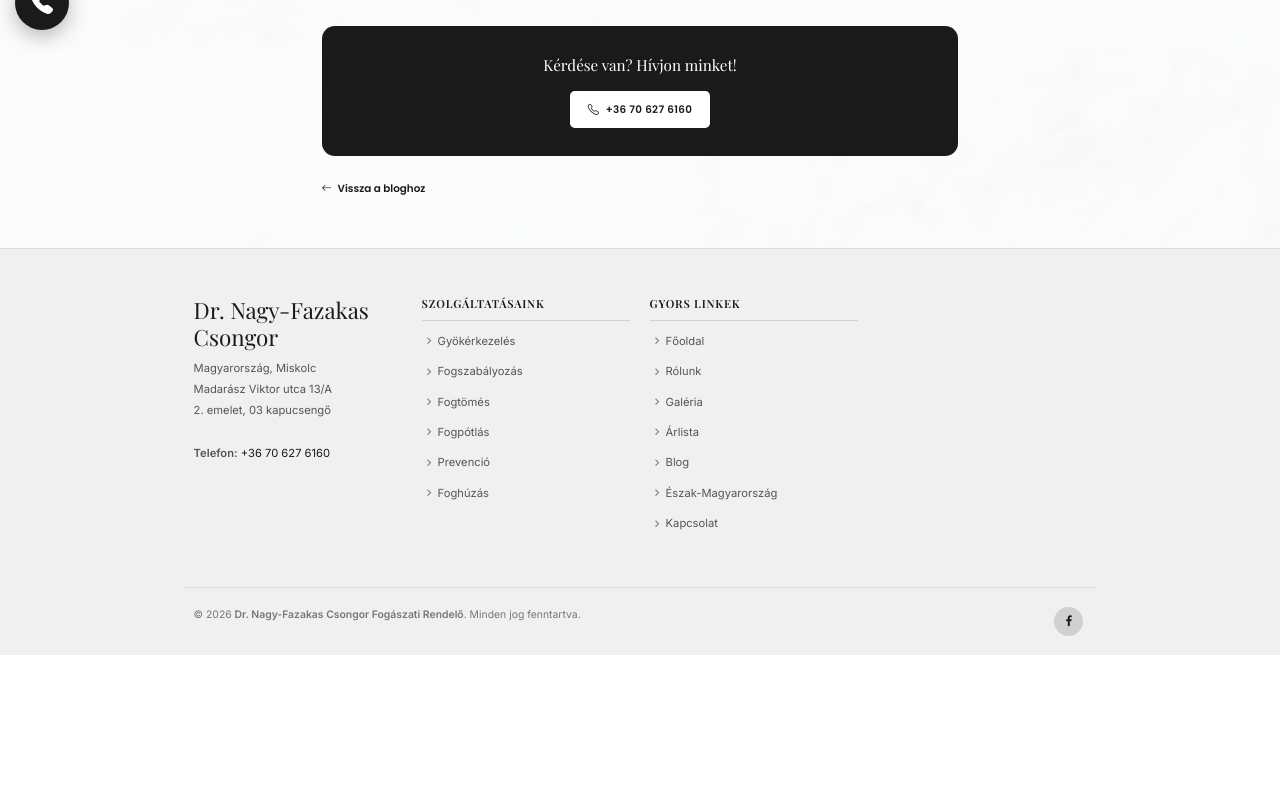
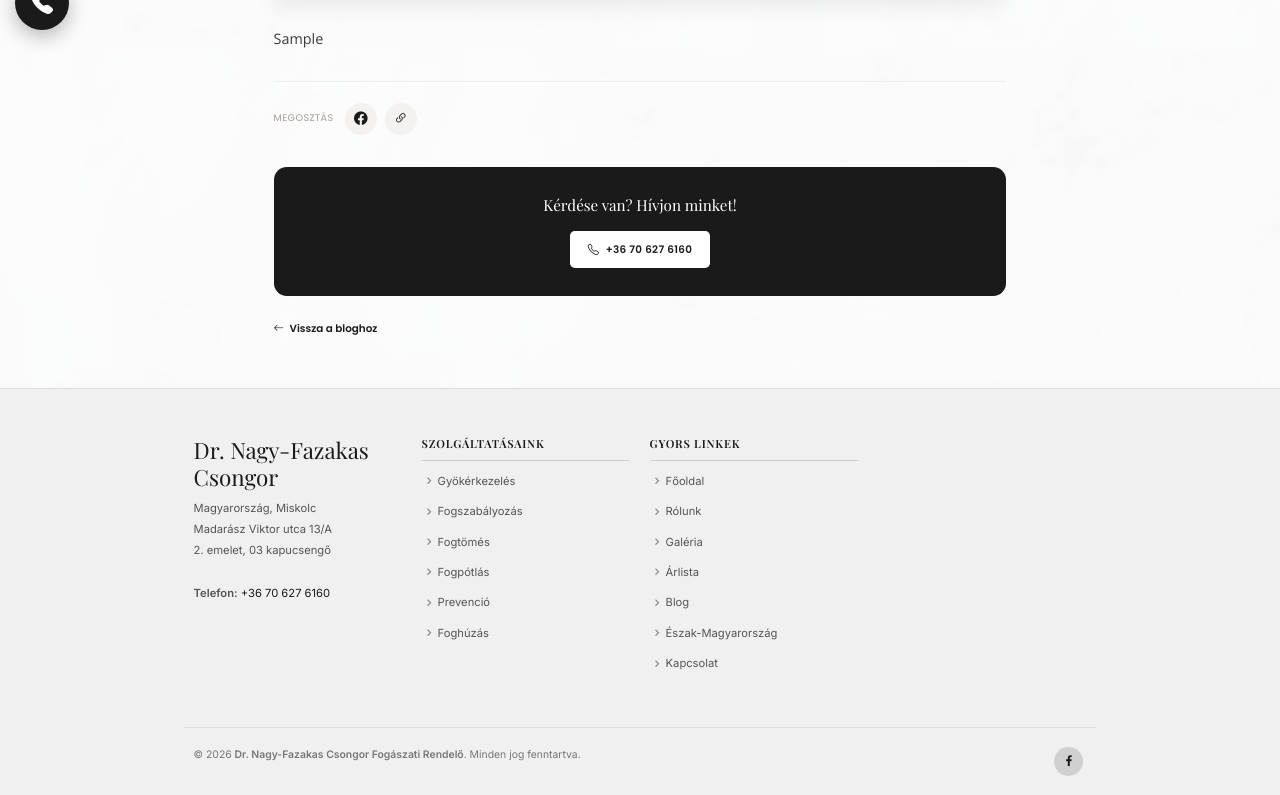
Before and after one commit to nfdoro/DentalClinicWebsite, a Laravel app: a page that uses resources/views/blog/show.blade.php in a window 1280 px wide. Shown: the part 751-1546 px from the top of the page. Before the commit the page ends 1406 px from the top, so only its background shows below. Run offline with Laravel 12, Linux system fonts and the light colour scheme; data comes from the database, SQL or seed files in the repository; tables that the repository leaves empty hold one stand-in row (values such as "Sample post"); some libraries are stand-ins or nearby versions.

Commit message:
feat: blog megosztas (facebook + link masolas) + cikk OG-meta, szolgaltatas-szintu szovegszelesseg/betumeret, bloglista bevezeto
- Bejegyzes: Facebook megosztas + link masolas gomb; og:type=article + article:* meta a szep megosztashoz
- Bejegyzes szoveg: 940px szelesseg + 18px/line-height 2, a szolgaltatasoldalakkal egysegesen
- Bloglista: bevezeto szoveg a Blog cim alatt

Co-Authored-By: Claude Opus 4.8 <noreply@anthropic.com>

```diff
--- a/public/custom.css
+++ b/public/custom.css
@@ -816,6 +816,15 @@ a.icon-box:hover {
   font-size: clamp(32px, 4vw, 54px);
   font-weight: 400; color: #1a1a1a; margin: 0 0 24px;
   letter-spacing: -0.5px;
+}
+
+.blog-lead {
+  max-width: 640px;
+  margin: -8px 0 0;
+  font-family: 'Open Sans', sans-serif;
+  font-size: 16px;
+  line-height: 1.7;
+  color: #6b6b6b;
 }
 
 /* ── Gyors tények ── */
@@ -2353,7 +2362,7 @@ a.icon-box:hover {
   padding: 48px 0 64px;
   background: rgba(252,252,252,0.96);
 }
-.blog-cikk-section .container { max-width: 820px; }
+.blog-cikk-section .container { max-width: 940px; }
 
 .blog-cikk-meta {
   display: flex;
@@ -2379,15 +2388,15 @@ a.icon-box:hover {
 
 .blog-cikk-tartalom {
   font-family: 'Open Sans', sans-serif;
-  font-size: 16.5px;
-  line-height: 1.8;
-  color: #333;
+  font-size: 18px;
+  line-height: 2;
+  color: #3a3a3a;
 }
 .blog-cikk-tartalom > *:first-child { margin-top: 0; }
-.blog-cikk-tartalom p { margin: 0 0 20px; }
+.blog-cikk-tartalom p { margin: 0 0 22px; }
 .blog-cikk-tartalom h2 {
   font-family: 'Playfair Display', serif;
-  font-size: 26px;
+  font-size: 24px;
   font-weight: 600;
   color: #1a1a1a;
   line-height: 1.3;
@@ -2395,7 +2404,7 @@ a.icon-box:hover {
 }
 .blog-cikk-tartalom h3 {
   font-family: 'Playfair Display', serif;
-  font-size: 21px;
+  font-size: 20px;
   font-weight: 600;
   color: #1a1a1a;
   line-height: 1.35;
@@ -2467,6 +2476,44 @@ a.icon-box:hover {
 }
 .blog-cikk-vissza a:hover { color: #555; }
 
+/* ── Megosztás ── */
+.blog-megosztas {
+  display: flex;
+  align-items: center;
+  gap: 10px;
+  flex-wrap: wrap;
+  margin: 34px 0 6px;
+  padding-top: 26px;
+  border-top: 1px solid #eee;
+}
+.blog-megosztas-cimke {
+  font-family: 'Poppins', sans-serif;
+  font-size: 12px;
+  letter-spacing: 0.5px;
+  text-transform: uppercase;
+  color: #a79e90;
+  margin-right: 4px;
+}
+.blog-share-btn {
+  display: inline-flex;
+  align-items: center;
+  justify-content: center;
+  width: 40px;
+  height: 40px;
+  border-radius: 50%;
+  background: #f4f2ee;
+  color: #1a1a1a;
+  border: none;
+  cursor: pointer;
+  text-decoration: none;
+  font-size: 17px;
+  line-height: 0;
+  transition: background 0.2s ease, color 0.2s ease, transform 0.2s ease;
+}
+.blog-share-btn:hover { background: #1a1a1a; color: #fff; transform: translateY(-2px); }
+.blog-share-btn:focus-visible { outline: 3px solid #1a1a1a; outline-offset: 2px; }
+.blog-share-copy.is-copied { background: #1a1a1a; color: #fff; }
+
 /* ── Kapcsolódó cikkek ── */
 .blog-kapcsolodo-section {
   padding: 8px 0 72px;
@@ -2482,8 +2529,8 @@ a.icon-box:hover {
 }
 
 @media (max-width: 768px) {
-  .blog-cikk-tartalom { font-size: 15.5px; }
-  .blog-cikk-tartalom h2 { font-size: 23px; }
+  .blog-cikk-tartalom { font-size: 16.5px; }
+  .blog-cikk-tartalom h2 { font-size: 22px; }
   .blog-cikk-tartalom h3 { font-size: 19px; }
   .blog-card-cim { font-size: 18px; }
 }
--- a/resources/views/blog/index.blade.php
+++ b/resources/views/blog/index.blade.php
@@ -30,6 +30,7 @@
       Blog
     </p>
     <h1 class="szolgaltatas-title">Blog</h1>
+    <p class="blog-lead">Olvasson fogászati tippeket, kezelési útmutatókat és szakmai cikkeket a rendelőnktől.</p>
   </div>
 </div>
 
--- a/resources/views/blog/show.blade.php
+++ b/resources/views/blog/show.blade.php
@@ -3,6 +3,14 @@
 @section('title', $cikk->cim . ' - Dr. Nagy-Fazakas Csongor Fogászat')
 @section('description', $cikk->meta_leiras ?? Str::limit($cikk->bevezeto, 160))
 @section('og_image', $cikk->boritekep ? asset($cikk->boritekep) : asset('images/rolunk.jpg'))
+@section('og_type', 'article')
+
+@section('og_extra')
+<meta property="article:published_time" content="{{ $cikk->published_at->toIso8601String() }}">
+<meta property="article:modified_time" content="{{ $cikk->updated_at->toIso8601String() }}">
+<meta property="article:author" content="Dr. Nagy-Fazakas Csongor">
+<meta property="article:section" content="Fogászat">
+@endsection
 
 @section('schema')
 <script type="application/ld+json">
@@ -79,6 +87,18 @@
         {!! $tartalom !!}
       </div>
 
+      <div class="blog-megosztas" aria-label="Cikk megosztása">
+        <span class="blog-megosztas-cimke">Megosztás</span>
+        <a class="blog-share-btn" href="https://www.facebook.com/sharer/sharer.php?u={{ urlencode(route('blog.show', $cikk->slug)) }}"
+           target="_blank" rel="noopener" aria-label="Megosztás Facebookon">
+          <i class="bi bi-facebook" aria-hidden="true"></i>
+        </a>
+        <button type="button" class="blog-share-btn blog-share-copy" data-url="{{ route('blog.show', $cikk->slug) }}"
+                aria-label="Link másolása a vágólapra">
+          <i class="bi bi-link-45deg" aria-hidden="true"></i>
+        </button>
+      </div>
+
       <div class="blog-cikk-cta">
         <p>Kérdése van? Hívjon minket!</p>
         <a href="tel:{{ config('kapcsolat.telefon_hivas') }}" class="szolg-cta-btn">
@@ -116,3 +136,25 @@
 </main>
 
 @endsection
+
+@push('scripts')
+<script>
+  document.querySelectorAll('.blog-share-copy').forEach(function (btn) {
+    btn.addEventListener('click', function () {
+      var url = btn.getAttribute('data-url');
+      var visszajelzes = function () {
+        var i = btn.querySelector('i');
+        var eredeti = i.className;
+        i.className = 'bi bi-check-lg';
+        btn.classList.add('is-copied');
+        setTimeout(function () { i.className = eredeti; btn.classList.remove('is-copied'); }, 1600);
+      };
+      if (navigator.clipboard && navigator.clipboard.writeText) {
+        navigator.clipboard.writeText(url).then(visszajelzes).catch(function () { window.prompt('Másold ki a linket:', url); });
+      } else {
+        window.prompt('Másold ki a linket:', url);
+      }
+    });
+  });
+</script>
+@endpush
--- a/resources/views/layouts/app.blade.php
+++ b/resources/views/layouts/app.blade.php
@@ -29,7 +29,7 @@
   @endif
 
   {{-- Open Graph --}}
-  <meta property="og:type" content="website">
+  <meta property="og:type" content="@yield('og_type', 'website')">
   <meta property="og:title" content="@yield('title', 'Dr. Nagy-Fazakas Csongor - Fogászati Rendelő Miskolc')">
   <meta property="og:description" content="@yield('description', 'Dr. Nagy-Fazakas Csongor fogászati rendelője Miskolcon.')">
   <meta property="og:url" content="{{ url()->current() }}">
@@ -38,6 +38,7 @@
   <meta property="og:image" content="@yield('og_image', asset('images/rolunk.jpg'))">
   <meta property="og:image:width" content="1200">
   <meta property="og:image:height" content="630">
+  @yield('og_extra')
 
   {{-- Twitter Card --}}
   <meta name="twitter:card" content="summary_large_image">
```
